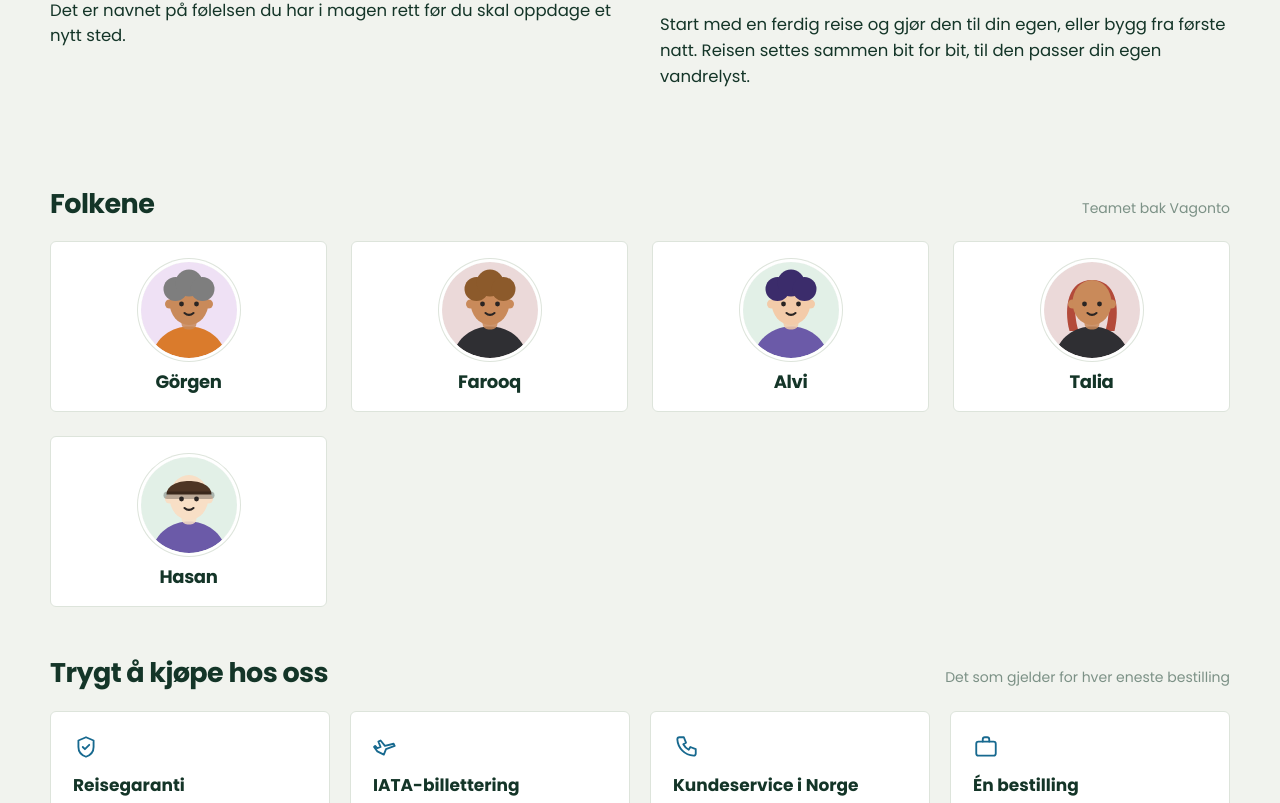
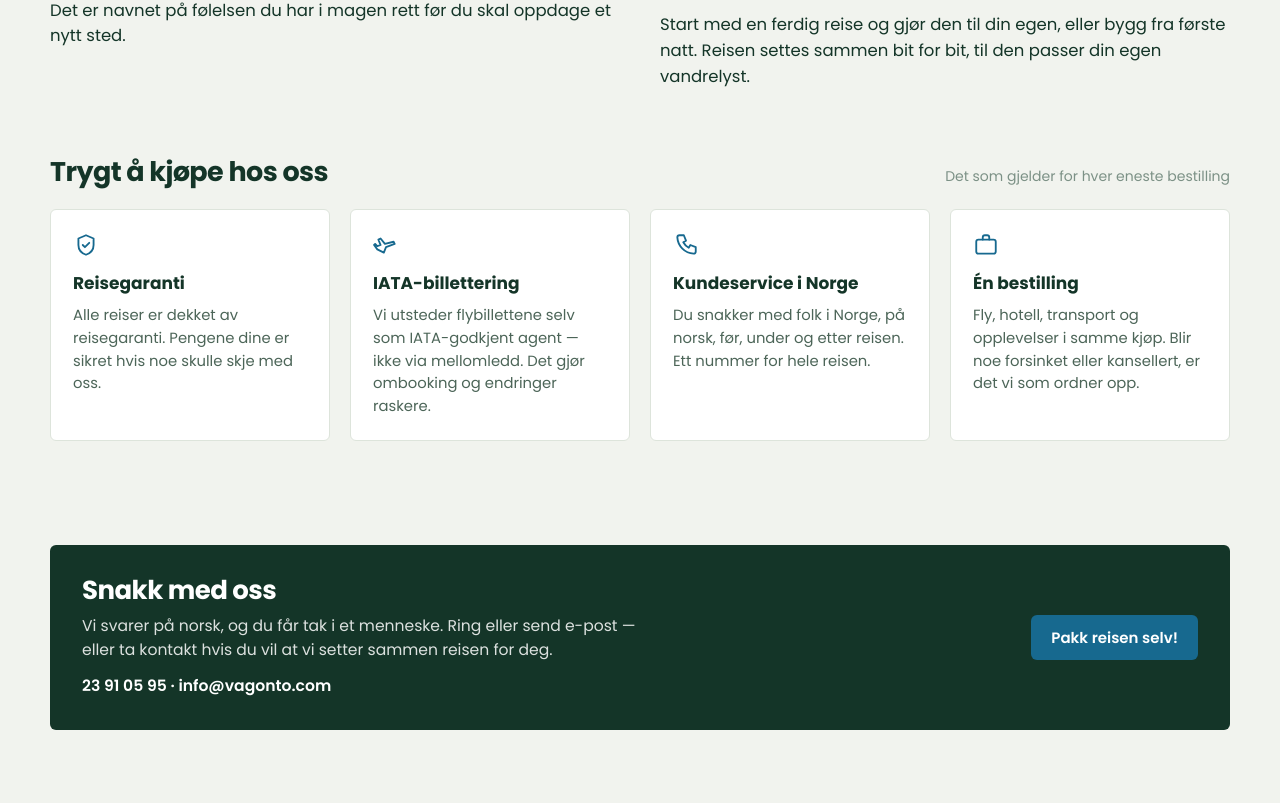
Before and after one commit to nordictravelservices/vagonto-site, a plain HTML site: page om-oss.html in a window 1280 px wide. Shown: the part 812-1615 px from the top of the page. Drawn offline with Linux system fonts and the light colour scheme; a web font is replaced by a local one.

Commit message:
Om oss: fjern Folkene-seksjonen
Teamet (navn og tegnede figurer) er tatt ut av siden og koden.
Lenketekster «Les om oss og folkene bak» endret til «Les om oss».

Co-Authored-By: Claude Opus 5.5 <noreply@anthropic.com>
Claude-Session: https://claude.ai/code/session_01Eg54ujsWCN5n3RV9Fo1xxF

```diff
--- a/om-oss.html
+++ b/om-oss.html
@@ -1,5 +1,5 @@
 <!doctype html><html lang="no"><head><meta charset="utf-8"><meta name=viewport content="width=device-width,initial-scale=1"><style>:root{color-scheme:light}body{margin:0;padding:0;font:14px -apple-system,BlinkMacSystemFont,sans-serif;background:#faf9f5;color:#141413}img{max-width:100%}[hidden]:not([hidden=until-found]){display:none!important}</style>
-<title>Om Vagonto – folkene og navnet bak reisene</title>
+<title>Om Vagonto – navnet og tryggheten bak reisene</title>
 <link rel="preconnect" href="https://fonts.googleapis.com">
 <link rel="preconnect" href="https://fonts.gstatic.com" crossorigin>
 <link rel="stylesheet" href="https://fonts.googleapis.com/css2?family=Familjen+Grotesk:wght@700&family=Anton&family=Poppins:wght@400;500;600;700;800&display=swap">
@@ -136,8 +136,7 @@ footer{border-top:1px solid var(--line);margin-top:40px;padding:30px 0 56px;colo
     <nav class="main">
       <a id="forsideLink" href="#">Reiseforslag</a>
       <a href="#navnet">Navnet</a>
-      <a href="#folkene">Folkene</a>
-      <a href="#trygghet">Trygghet</a>
+            <a href="#trygghet">Trygghet</a>
       <a href="#kontakt">Kontakt</a>
     </nav>
     <div class="spacer"></div>
@@ -176,10 +175,6 @@ footer{border-top:1px solid var(--line);margin-top:40px;padding:30px 0 56px;colo
   </div>
 </section>
 
-<section class="section wrap" id="folkene">
-  <div class="shode"><h2>Folkene</h2><span>Teamet bak Vagonto</span></div>
-  <div class="grid" id="teamGrid" style="grid-template-columns:repeat(auto-fill,minmax(230px,1fr))"></div>
-</section>
 
 <section class="section wrap" id="trygghet" style="padding-top:10px">
   <div class="shode"><h2>Trygt å kjøpe hos oss</h2><span>Det som gjelder for hver eneste bestilling</span></div>
@@ -212,14 +207,6 @@ footer{border-top:1px solid var(--line);margin-top:40px;padding:30px 0 56px;colo
 const FORSIDE="reiseforslag.html";
 const SKAPER="pakk-reisen-selv.html";
 
-/* === teamet — fyll inn riktige roller og tekster === */
-const TEAM=[
- {navn:"Görgen", kjonn:"m", seed:3},
- {navn:"Farooq", kjonn:"m", seed:11},
- {navn:"Alvi", kjonn:"m", seed:27},
- {navn:"Talia", kjonn:"k", seed:35},
- {navn:"Hasan", kjonn:"m", seed:43}
-];
 
 const TRYGGHET=[
  {t:"Reisegaranti", d:"Alle reiser er dekket av reisegaranti. Pengene dine er sikret hvis noe skulle skje med oss.", i:"skjold"},
@@ -269,11 +256,6 @@ const IKON={
  koffert:'<rect x="3" y="7" width="18" height="13" rx="2"/><path d="M9 7V5a2 2 0 012-2h2a2 2 0 012 2v2"/>'
 };
 
-document.getElementById("teamGrid").innerHTML=TEAM.map(p=>`
-  <div class="card" style="padding:20px;align-items:center;text-align:center">
-    <div style="width:96px;height:96px;border-radius:50%;overflow:hidden;margin-bottom:14px;box-shadow:0 0 0 3px var(--surface),0 0 0 4px var(--line)">${portrett(p.seed,p.kjonn)}</div>
-    <h3 style="font-size:18px">${p.navn}</h3>
-  </div>`).join("");
 
 document.getElementById("tgrid").innerHTML=TRYGGHET.map(t=>`
   <div class="tkort">
```
Also changed, not shown: bli-reiseskaper.html (+1 -1 lines), maria-solheim.html (+1 -1 lines), pakk-reisen-selv.html (+1 -1 lines), reiseforslag.html (+1 -1 lines), sider.html (+1 -1 lines), 1 other file.
